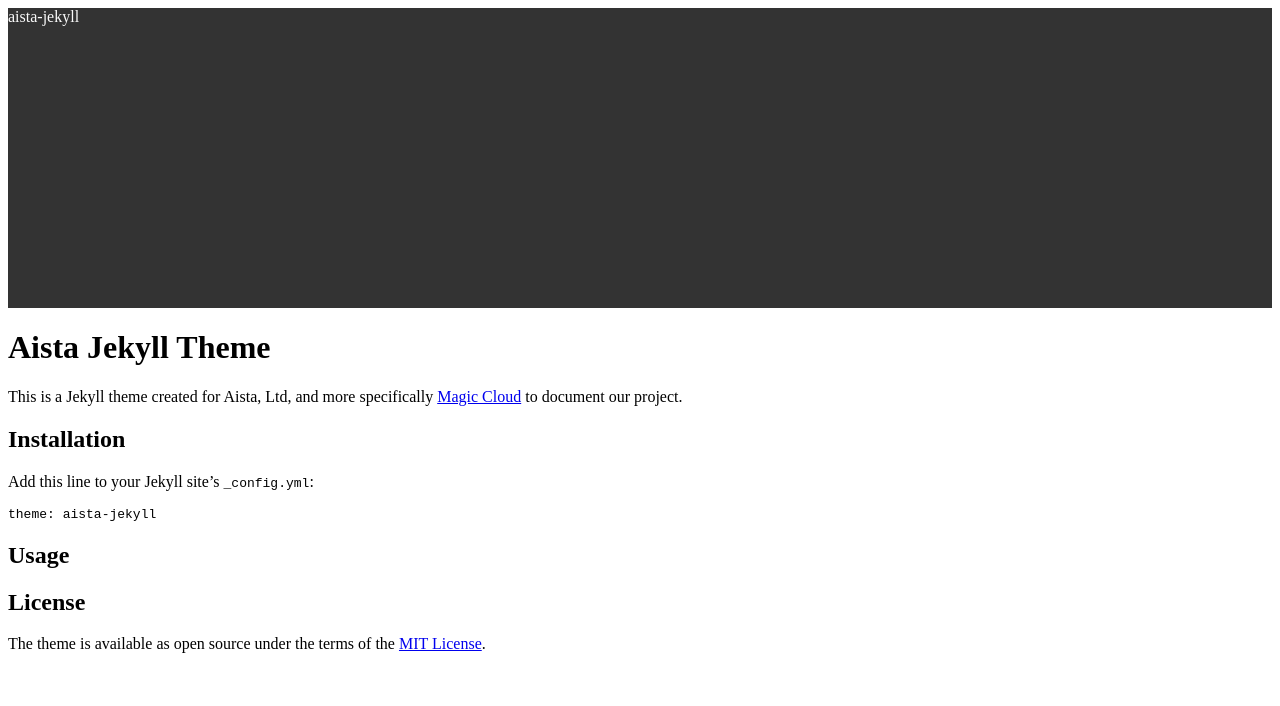
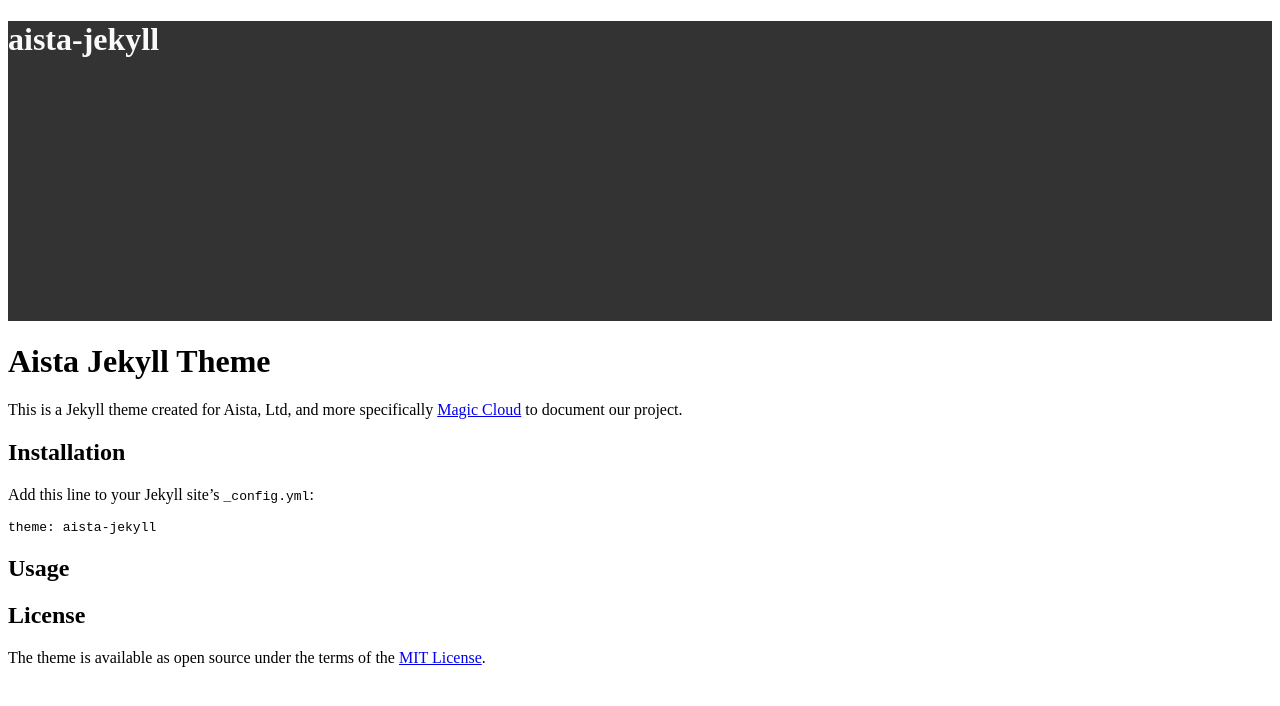
Before and after one commit to polterguy/aista-jekyll, a Jekyll site: the page built from README.md, in a window 1280 px wide. Shown: the top 706 px of the page. Built offline with Jekyll 4.4.1, drawn with Linux system fonts in a browser that asks for light colours; some web fonts are replaced; our own code applies the rules of GitHub Pages for plain Markdown files.

Commit message:
Update default.html

```diff
--- a/_layouts/default.html
+++ b/_layouts/default.html
@@ -5,8 +5,12 @@
   </head>
   <body>
     <div class="banner">
-      {{ site.title }}
+      <h1>
+        {{ site.title }}
+      </h1>
     </div>
-    {{ content }}
+    <div>
+      {{ content }}
+    </div>
   </body>
 </html>
```
